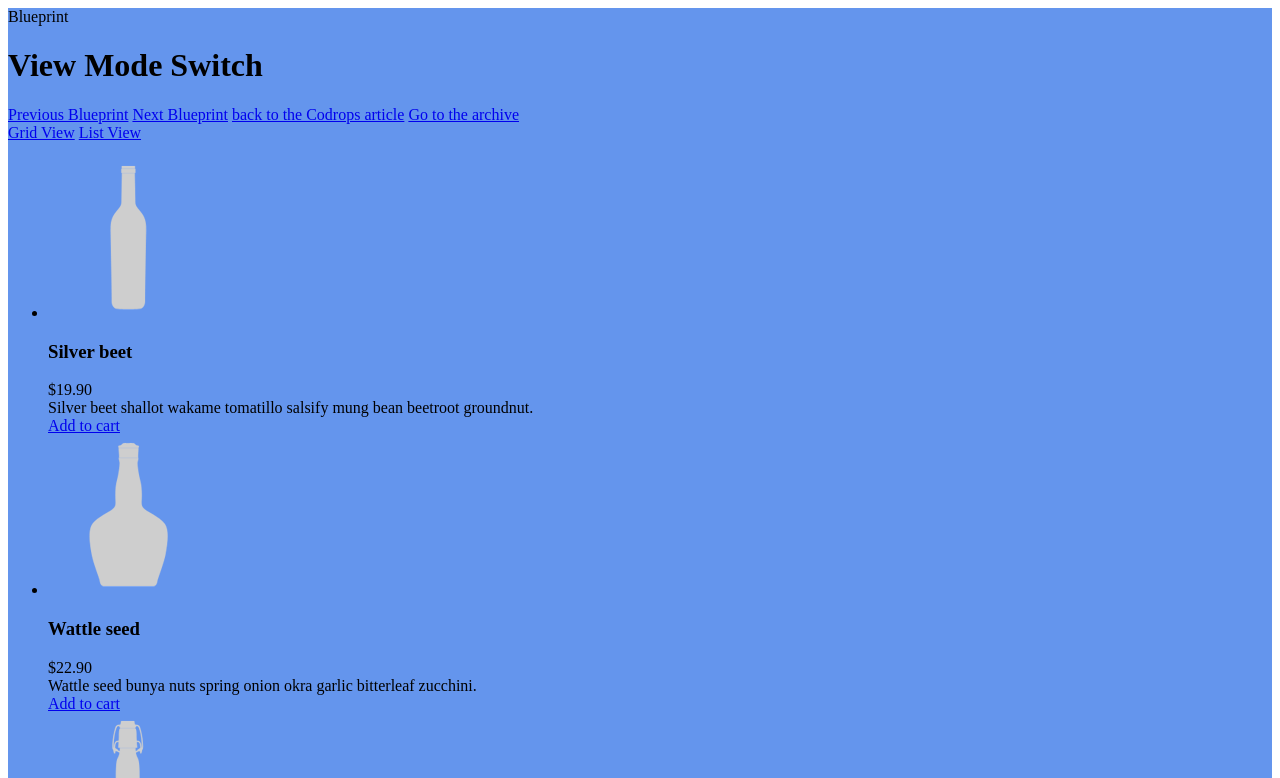
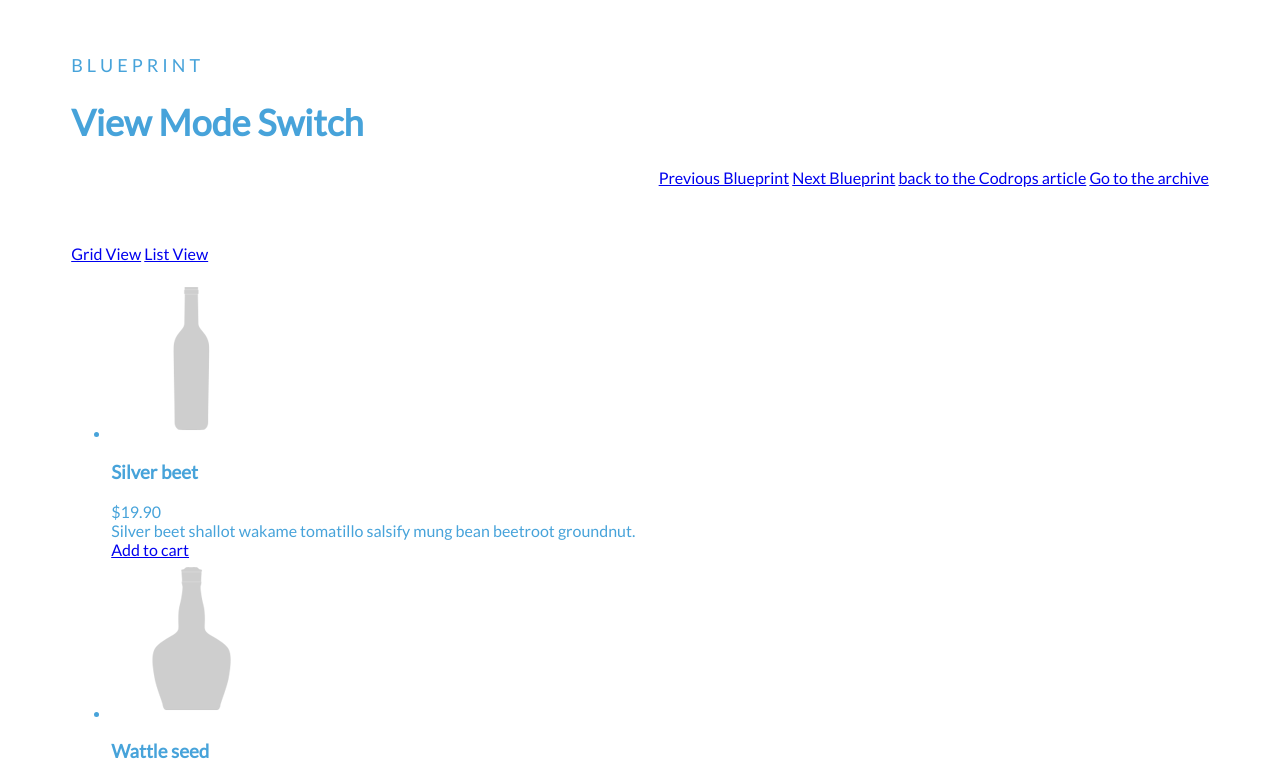
Before and after one commit to ericksonk/TIY-Assignments, a website: page ViewModeSwitch/index.html in a window 1280 px wide. Shown: the top 778 px of the page. Drawn offline with Linux system fonts and the light colour scheme.

Commit message:
ViewMode- fonts and colors

```diff
--- a/ViewModeSwitch/css/styles.css
+++ b/ViewModeSwitch/css/styles.css
@@ -1,5 +1,23 @@
-div {
-  background: cornflowerblue;
+body {
+  font-family: 'Lato', Calibri, Arial, sans-serif;
+  color: #47A3DA
+}
+.clearfix, .main { /* margins & padding for header & div.main */
+  margin-left: auto;
+  margin-right: auto;
+  padding: 46px 30px 30px 30px;
+  width: 90%;
+}
+header > span { /* "Blueprint" */
+  font-size: 18px;
+  text-transform: uppercase;
+  letter-spacing: 4px;
+}
+header > h1 {
+  font-size: 36px;
+}
+header > nav {
+  float: right;
 }
 
 [class*='column-'] { /* selects all columns and makes them next to eachother */
@@ -17,12 +35,15 @@ it only has floated children. Fixes by clearing it */
 
 /* GUTTERS */
 /* 1st step */
-*, *::after, *::before {
+/**, *::after, *::before {
   -webkit-box-sizing: border-box;
   -moz-box-sizing: border-box;
   box-sizing: border-box;
-} /* now when we set w, that element stays that w,
-despite padding or borders being applied.
+  margin-left: auto;
+  margin-right: auto;
+  width: 100%
+} /* now when we set w, that element stays that w, */
+/*despite padding or borders being applied.*/
 
 /* 2nd step- apply fixed padding to right side of all columns except last one */
 [class*='column-'] {
--- a/ViewModeSwitch/index.html
+++ b/ViewModeSwitch/index.html
@@ -8,6 +8,7 @@
 		<meta name="description" content="Blueprint: View Mode Switch" />
 		<meta name="keywords" content="view mode, switch, css, style, grid, list, template" />
 		<meta name="author" content="Codrops" />
+		<link href='https://fonts.googleapis.com/css?family=Lato' rel='stylesheet' type='text/css'>
 		<link rel="shortcut icon" href="../favicon.ico">
 		<link rel="stylesheet" type="text/css" href="css/styles.css" />
 		<link rel="stylesheet" type="text/css" href="css/mobile.css" />
```
